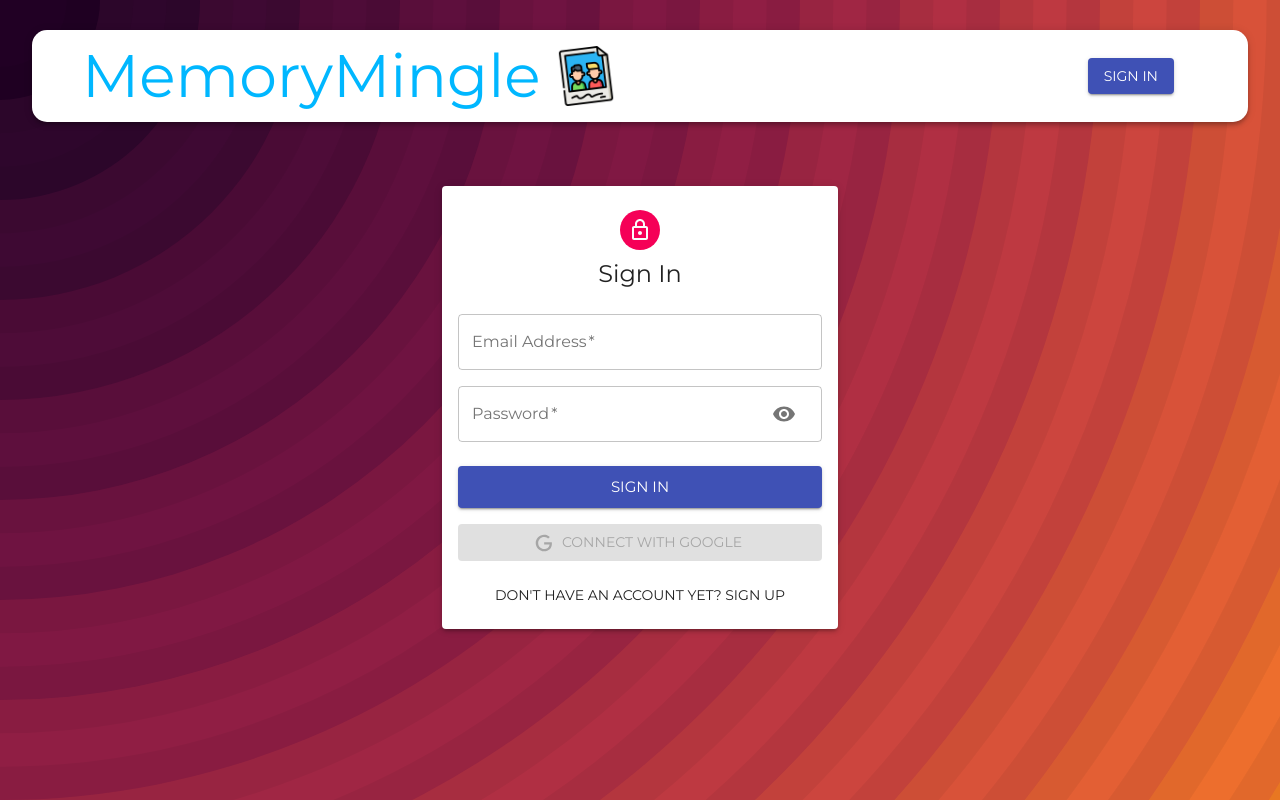
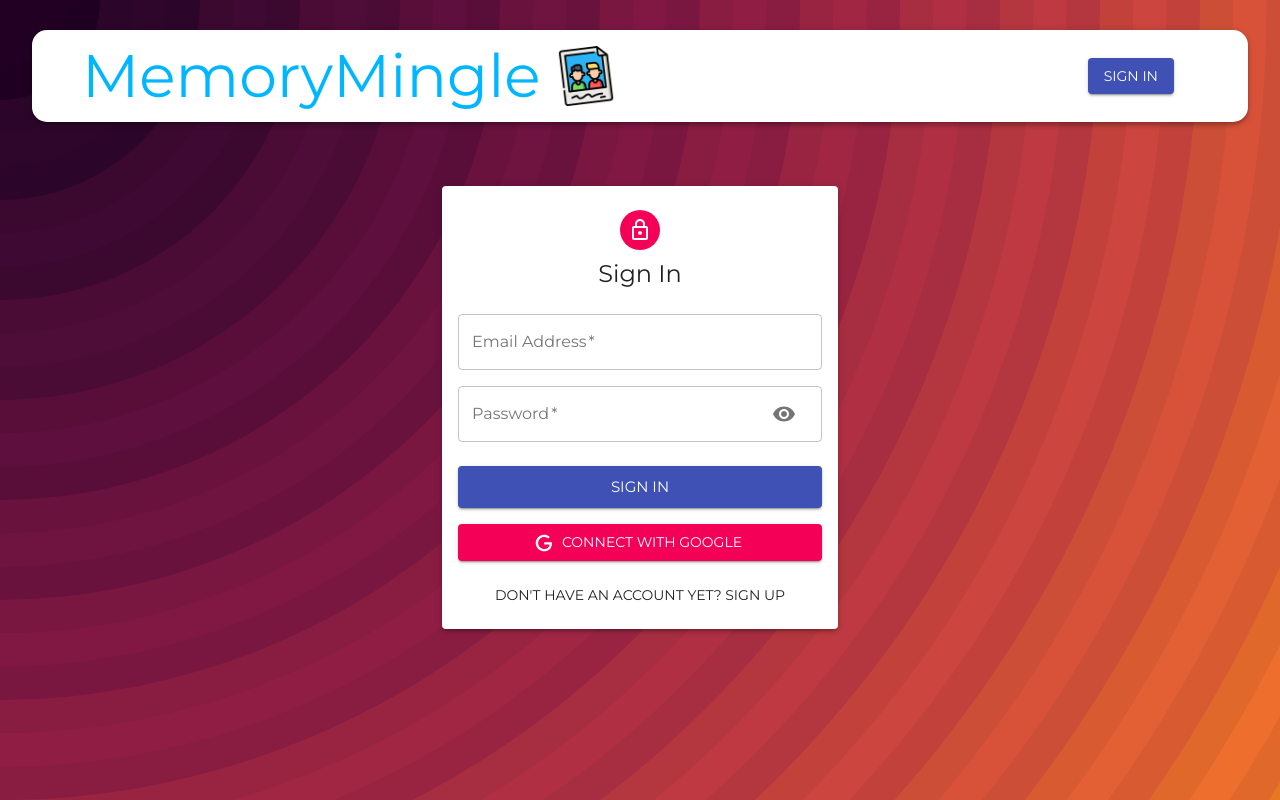
Before and after one commit to CodeShadowing95/picolly, a React (Create React App) app in the folder client/: page /auth in a window 1280 px wide. Built offline with nearby package versions, Linux system fonts and the light colour scheme.

Commit message:
UPDATE: Google Auth functionality added

```diff
--- a/client/package.json
+++ b/client/package.json
@@ -6,11 +6,13 @@
   "dependencies": {
     "@material-ui/core": "^4.12.4",
     "@material-ui/icons": "^4.11.3",
+    "@react-oauth/google": "^0.9.0",
     "@reduxjs/toolkit": "^1.9.3",
     "@testing-library/jest-dom": "^5.16.5",
     "@testing-library/react": "^13.4.0",
     "@testing-library/user-event": "^13.5.0",
     "axios": "^1.3.4",
+    "gapi-script": "^1.2.0",
     "google-auth-library": "^8.7.0",
     "jwt-decode": "^3.1.2",
     "moment": "^2.29.4",
--- a/client/public/index.html
+++ b/client/public/index.html
@@ -10,25 +10,6 @@
       content="Web site created using create-react-app"
     />
     <link rel="apple-touch-icon" href="%PUBLIC_URL%/logo192.png" />
-    <script src="https://accounts.google.com/gsi/client"></script>
-
-    <!-- <script>
-      function handleCredentialResponse(response) {
-        console.log("Encoded JWT ID token: " + response.credential);
-      }
-      window.onload = function () {
-        google.accounts.id.initialize({
-          client_id: "303054925977-mbkvd8hn58tn96rc7nbq9usu7u3pdfgm.apps.googleusercontent.com",
-          callback: handleCredentialResponse
-        });
-        google.accounts.id.renderButton(
-          document.getElementById("googleid"),
-          { theme: "outline", size: "large" }  // customization attributes
-        );
-        google.accounts.id.prompt(); // also display the One Tap dialog
-      }
-  </script> -->
-
     <!--
       manifest.json provides metadata used when your web app is installed on a
       user's mobile device or desktop. See https://developers.google.com/web/fundamentals/web-app-manifest/
@@ -45,6 +26,7 @@
     -->
     <link href="https://fonts.googleapis.com/css2?family=Montserrat&display=swap" rel="stylesheet">
     <title>Home | MemoryMingle</title>
+    <!-- <script src="https://accounts.google.com/gsi/client" async defer></script> -->
   </head>
   <body>
     <noscript>You need to enable JavaScript to run this app.</noscript>
--- a/client/src/App.js
+++ b/client/src/App.js
@@ -5,7 +5,6 @@
 import Navbar from './components/Navbar/Navbar';
 import Home from './components/Home/Home';
 import Login from './components/Auth/Login';
-
 
 // To define a new font family (Montserrat, sans-serif)
 import themeFont from './theme/themeFont';
--- a/client/src/components/Auth/Login.js
+++ b/client/src/components/Auth/Login.js
@@ -2,7 +2,12 @@
 import { Avatar, Button, Paper, Grid, Typography, Container } from '@material-ui/core';
 // import { Link } from 'react-router-dom';
 import LockOutlinedIcon from '@material-ui/icons/LockOutlined';
-import { GoogleLogin } from 'react-google-login';
+import { useDispatch } from 'react-redux';
+import { useNavigate } from 'react-router-dom';
+
+// React OAuth2 | Google
+import { useGoogleLogin } from '@react-oauth/google';
+import axios from 'axios';
 
 import useStyles from './styles';
 import Input from './Input';
@@ -12,6 +17,8 @@
   const classes = useStyles();
   const [showPassword, setShowPassword] = useState(false);
   const [isSignUp, setIsSignUp] = useState(false);
+  const dispatch = useDispatch();
+  const navigate = useNavigate();
 
   const handleShowPassword = () => setShowPassword((prevShowPassword) => !prevShowPassword);
 
@@ -29,13 +36,30 @@
     handleShowPassword(false);
   };
 
-  const googleSuccess = async (res) => {
-    console.log(res);
-  };
 
-  const googleFailure = (error) => {
-    console.log('Login failed', error);
-  };
+  const googlelogin = useGoogleLogin({
+    onSuccess: (codeResponse) => {
+      axios.get(`https://www.googleapis.com/oauth2/v1/userinfo?
+      access_token=${codeResponse.access_token}`,
+      {
+        headers: {
+          Authorization: `Bearer ${codeResponse.access_token}`,
+          Accept: "application/json",
+        },
+      }).then((res) => {
+        const result = res?.data;
+        const token = codeResponse.access_token;
+        try {
+          dispatch({ type: "AUTH", data: { result, token } })
+
+          navigate("/");
+        } catch (error) {
+
+        }
+      }).catch((err) => console.log(err))
+    },
+    onError: res => console.error('Failed to login', res),
+  });
 
   return (
     <Container component="main" maxWidth="xs">
@@ -63,41 +87,22 @@
             { isSignUp ? 'Sign Up' : 'Sign In' }
           </Button>
 
-          {/* Buttons Sign In and Cancel */}
-          {/* <Grid container spacing={2} justifyContent="center">
-            <Grid item>
-              <Button component={Link} to="/" fullWidth size="large" variant="contained" color="default" className={classes.submit}>
-                {`< Back`}
-              </Button>
-            </Grid>
-            <Grid item>
-              <Button type="submit" fullWidth size="large" variant="contained" color="primary" className={classes.submit}>
-                { isSignUp ? 'Sign Up' : 'Sign In' }
-              </Button>
-            </Grid>
-          </Grid> */}
 
-          {/* Google Login */}
-          <GoogleLogin
-            clientId={process.env.REACT_APP_GOOGLE_CLIENT_ID}
-            render={(renderProps) => (
+          {/* This code is creating a button with the label "Connect with Google" and styling it with
+          the class `googleButton` from the `useStyles` hook. It has a secondary color and is set to
+          be full width. When clicked, it will execute the `googlelogin` function. It also has an
+          icon displayed before the label, which is imported as `<Icon />`. This button is used for
+          Google OAuth2 login. */}
           <Button
             className={classes.googleButton}
             color="secondary"
             fullWidth
-                onClick={renderProps.onClick}
-                disabled={renderProps.disabled}
+            onClick={() => googlelogin()}
             startIcon={<Icon />}
             variant="contained"
           >
             Connect with Google
           </Button>
-            )}
-            buttonText='Sign in with Google'
-            onSuccess={googleSuccess}
-            onFailure={googleFailure}
-            cookiePolicy={'single_host_origin'}
-          />
 
           <Grid container justifyContent="center">
             <Grid item>
--- a/client/src/constants/actionTypes.js
+++ b/client/src/constants/actionTypes.js
@@ -2,3 +2,6 @@
 export const UPDATE = 'UPDATE';
 export const DELETE = 'DELETE';
 export const FETCH_ALL = 'FETCH_ALL';
+
+export const AUTH = 'AUTH';
+export const LOGOUT = 'LOGOUT';
--- a/client/src/index.js
+++ b/client/src/index.js
@@ -3,6 +3,8 @@
 import { Provider } from 'react-redux';
 import { configureStore } from '@reduxjs/toolkit';
 import reducers from './reducers';
+
+import { GoogleOAuthProvider } from '@react-oauth/google';
 
 import App from './App';
 import './index.css';
@@ -14,6 +16,8 @@
 const root = createRoot(document.getElementById('root'));
 root.render(
   <Provider store={store}>
-    <App />
+    <GoogleOAuthProvider clientId={process.env.REACT_APP_GOOGLE_CLIENT_ID}>
+      <App />
+    </GoogleOAuthProvider>
   </Provider>
 );
--- /dev/null
+++ b/client/src/reducers/auth.js
@@ -0,0 +1,24 @@
+import { AUTH, LOGOUT } from '../constants/actionTypes';
+
+const authReducer = (state = { authData: null } , action) => {
+  switch (action.type) {
+    case AUTH:
+      // console.log(action?.data);
+
+      /* This line of code is setting an item in the browser's local storage with the key "profile" and
+      the value of a JSON stringified version of the `data` property of the `action` object. The
+      `?.` is the optional chaining operator, which checks if the `data` property exists before
+      trying to access it. If it doesn't exist, `undefined` will be stored in the local storage. */
+      localStorage.setItem('profile', JSON.stringify({ ...action?.data }));
+
+      return { ...state, authData: action?.data };
+    case LOGOUT:
+      localStorage.clear();
+
+      return { ...state, authData: null };
+    default:
+      return state;
+  }
+}
+
+export default authReducer;
--- a/client/src/reducers/index.js
+++ b/client/src/reducers/index.js
@@ -1,7 +1,9 @@
 import { combineReducers } from 'redux';
 
-import { reducer } from './posts';
+import posts from './posts';
+import auth from './auth';
 
 export default combineReducers({
-  posts: reducer
+  posts,
+  auth
 });
--- a/client/src/reducers/posts.js
+++ b/client/src/reducers/posts.js
@@ -1,6 +1,6 @@
 import { FETCH_ALL, CREATE, UPDATE, DELETE } from '../constants/actionTypes';
 
-export const reducer =  (posts = [], action) => {
+const reducer =  (posts = [], action) => {
   switch (action.type) {
     case FETCH_ALL:
       return action.payload;
@@ -15,3 +15,5 @@
       return posts;
   }
 }
+
+export default reducer;
```
Also changed, not shown: client/src/components/Navbar/Navbar.js (+47 -4 lines), 1 other file (tests, documents, lock files or other folders). Lines whose indentation alone changed are shown as unchanged.
